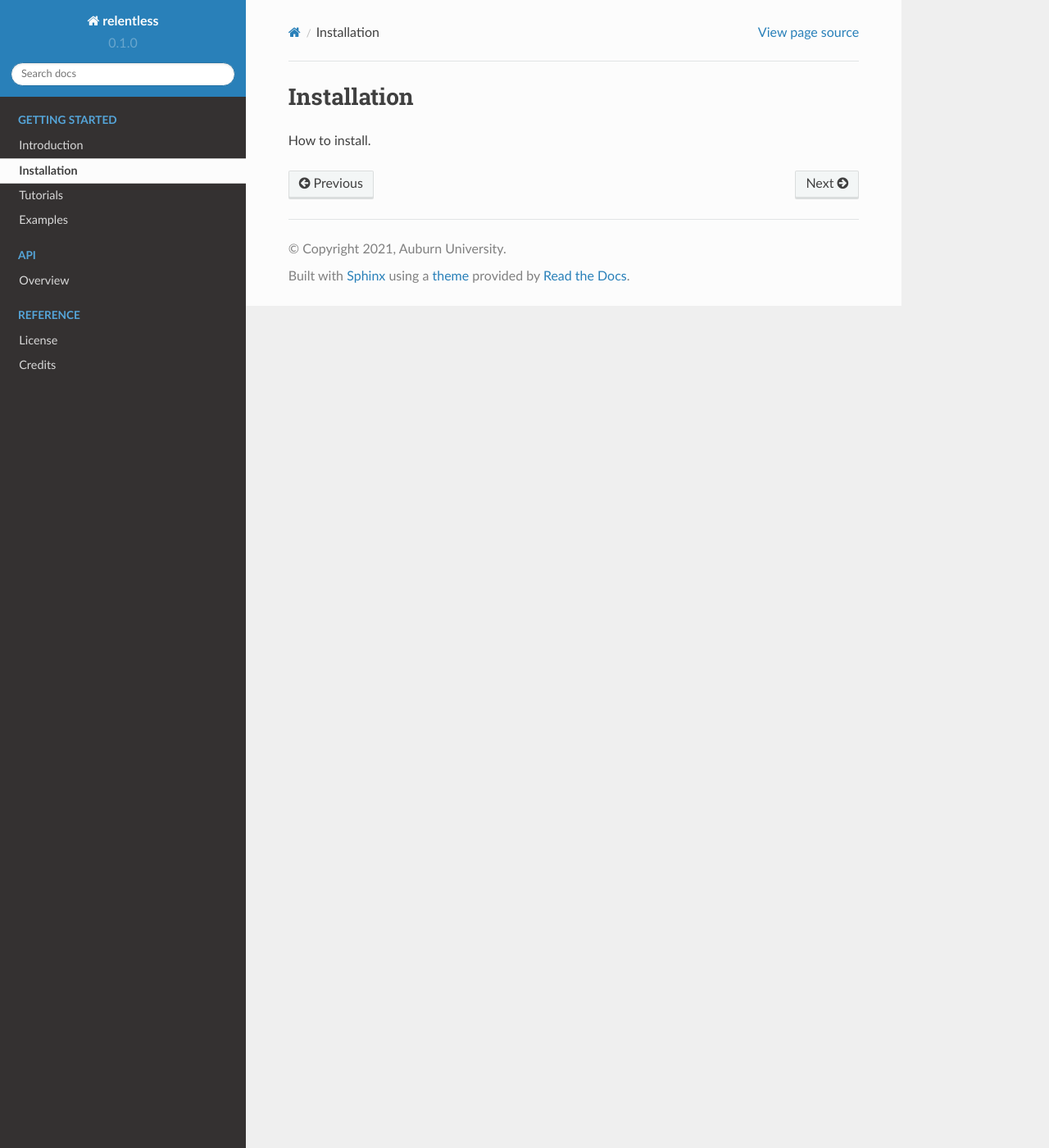
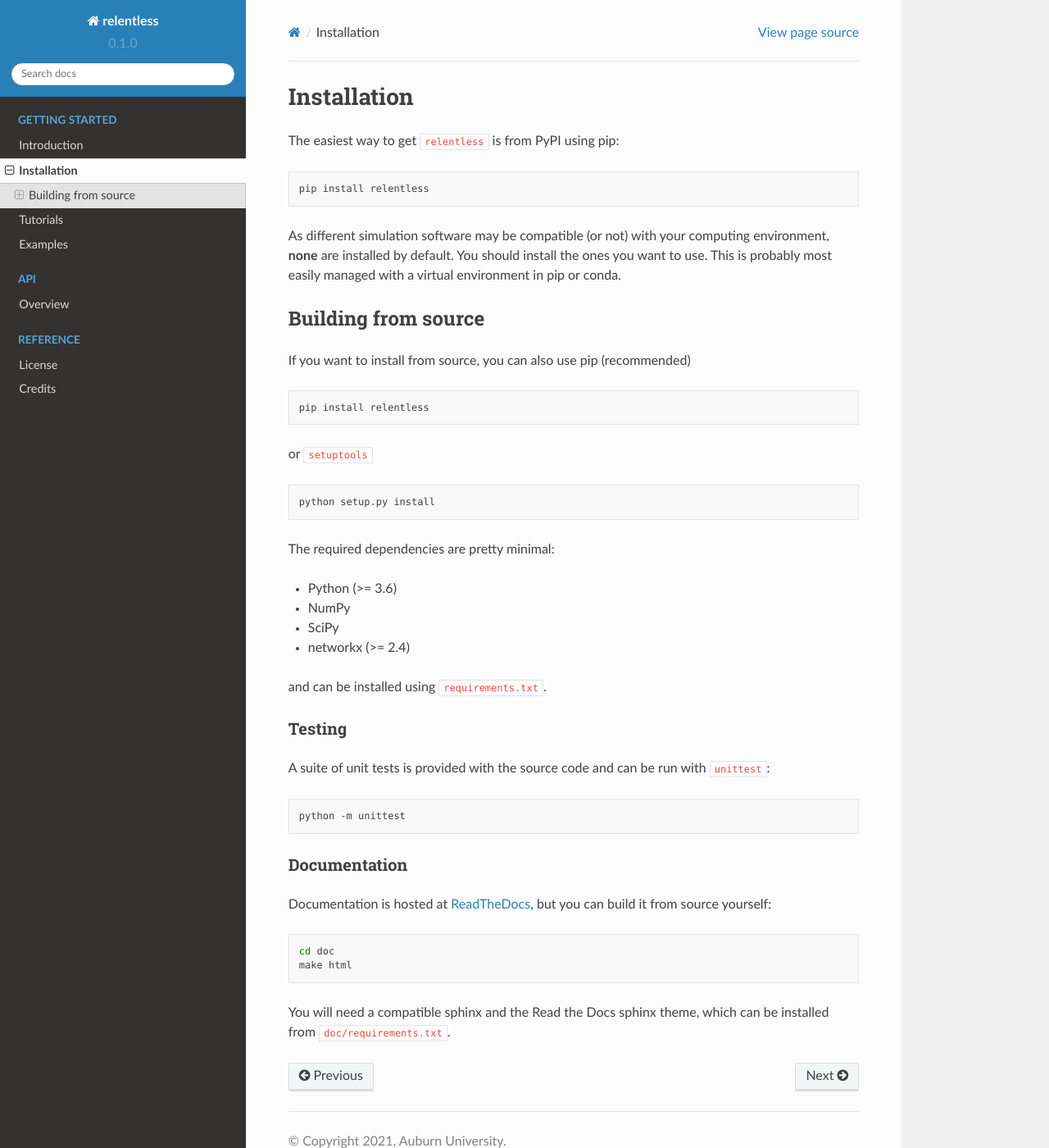
Before and after one commit to mphowardlab/relentless, a Sphinx documentation site: the page built from doc/source/guide/install.rst, in a window 1280 px wide and 1400 px high. Shown: the whole window at 82% size. Built offline with Sphinx 7.4.7 and the Read the Docs theme 2.0.0, drawn with Linux system fonts in a browser that asks for light colours; pages that are not in the unit, such as notebooks, are missing from menus.

Commit message:
Add installation page

```diff
--- a/doc/source/guide/install.rst
+++ b/doc/source/guide/install.rst
@@ -1,3 +1,62 @@
+============
 Installation
 ============
-How to install.
+
+The easiest way to get ``relentless`` is from PyPI using pip:
+
+.. code:: bash
+
+    pip install relentless
+
+As different simulation software may be compatible (or not) with your computing
+environment, **none** are installed by default. You should install the ones you
+want to use. This is probably most easily managed with a virtual environment
+in pip or conda.
+
+Building from source
+====================
+
+If you want to install from source, you can also use pip (recommended)
+
+.. code:: bash
+
+    pip install relentless
+
+or ``setuptools``
+
+.. code:: bash
+
+    python setup.py install
+
+The required dependencies are pretty minimal:
+
+- Python (>= 3.6)
+- NumPy
+- SciPy
+- networkx (>= 2.4)
+
+and can be installed using ``requirements.txt``.
+
+Testing
+-------
+
+A suite of unit tests is provided with the source code and can be run
+with ``unittest``:
+
+.. code:: bash
+
+    python -m unittest
+
+Documentation
+-------------
+
+Documentation is hosted at `ReadTheDocs <https://relentless.readthedocs.io>`_,
+but you can build it from source yourself:
+
+.. code:: bash
+
+    cd doc
+    make html
+
+You will need a compatible sphinx and the Read the Docs sphinx theme, which can
+be installed from ``doc/requirements.txt``.
--- a/requirements.txt
+++ b/requirements.txt
@@ -1,4 +1,4 @@
-networkx
+networkx>=2.4
 numpy
 packaging
 scipy
```
